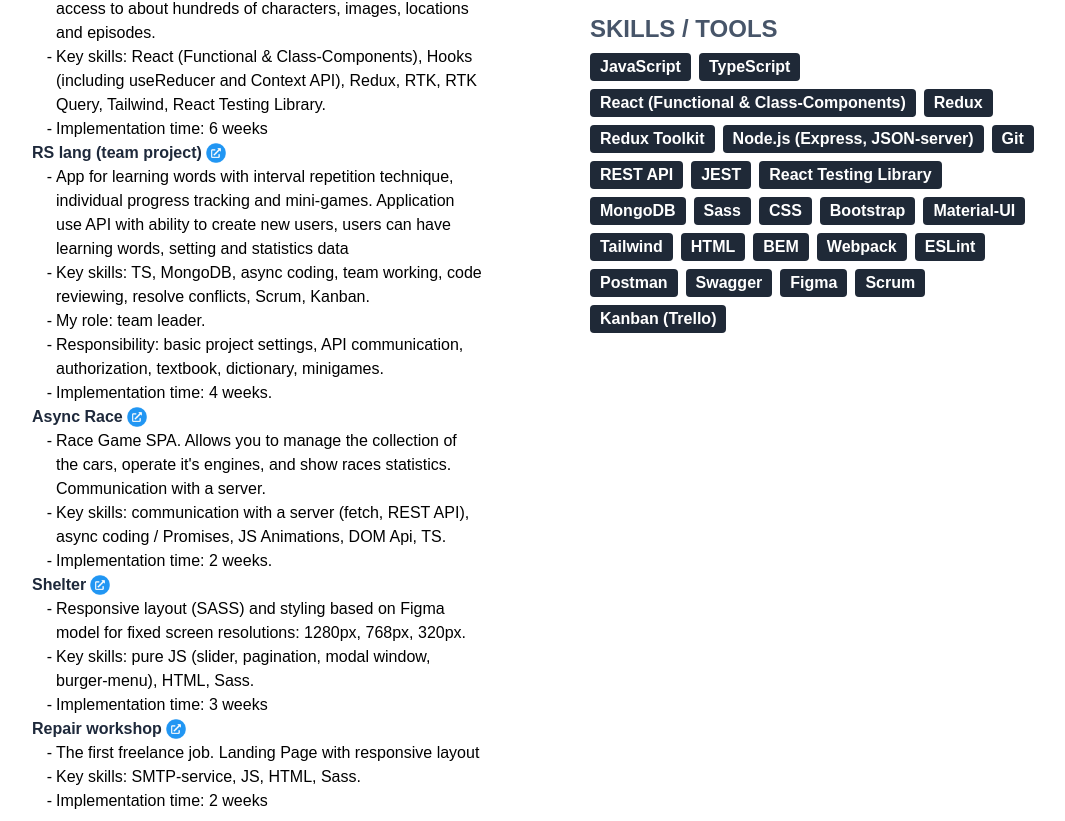
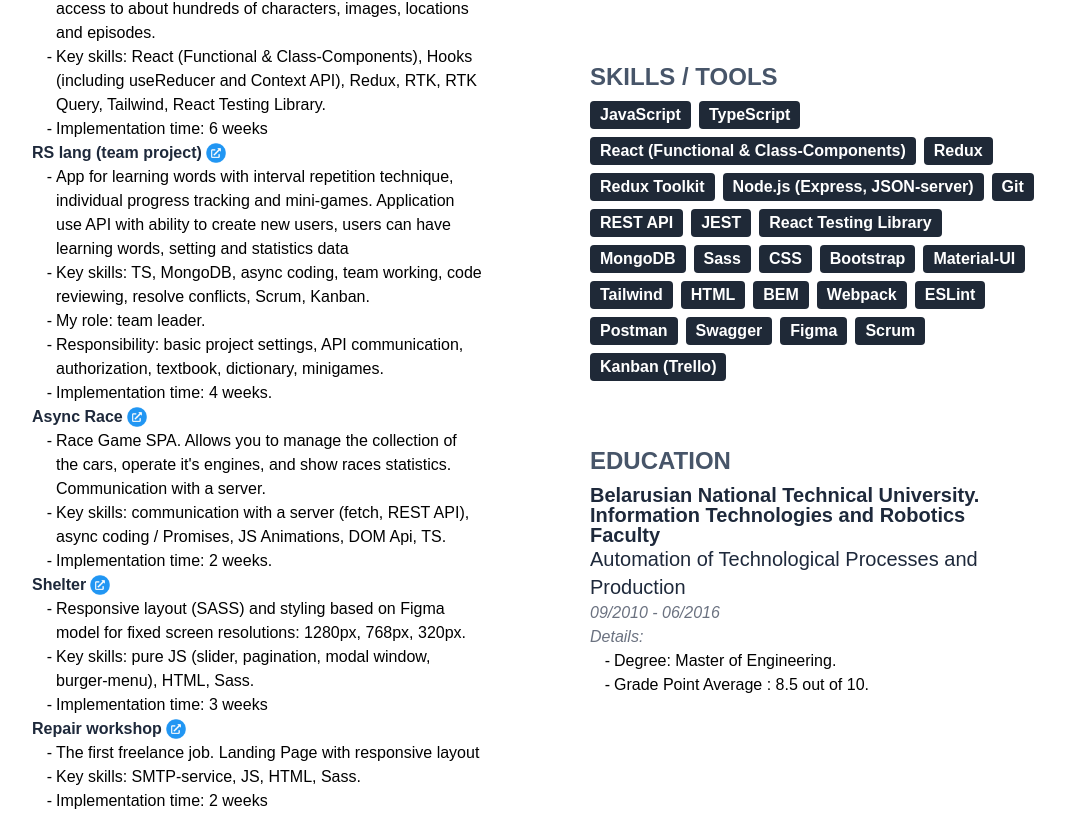
Before and after one commit to Vonubat/resume, a React (Create React App) app: page / in a window 1280 px wide. Shown: the part 712-1533 px from the top of the page, without its empty margins (104-1169 px from the left). Built offline with nearby package versions, Linux system fonts and the light colour scheme; what tw-elements would draw is missing.

Commit message:
feat: add Education component

```diff
--- /dev/null
+++ b/src/components/Education.tsx
@@ -0,0 +1,28 @@
+import React from 'react';
+
+function Education() {
+  return (
+    <div className="flex flex-col max-w-[450px] mx-2 my-2">
+      <h2 className="font-bold leading-loose text-2xl text-slate-600 uppercase">
+        Education
+      </h2>
+      <h3 className="font-semibold leading-none text-xl text-slate-800">
+        Belarusian National Technical University. Information Technologies and
+        Robotics Faculty
+      </h3>
+      <h4 className=" text-xl text-slate-800 flex items-center gap-1">
+        Automation of Technological Processes and Production
+      </h4>
+      <h5 className="font-light italic leading-normal text-gray-500">
+        09/2010 - 06/2016
+      </h5>
+      <h5 className="font-light italic leading-thin text-gray-500">Details:</h5>
+      <ul className="marker:content-['-'] ml-5">
+        <li className="pl-1">Degree: Master of Engineering.</li>
+        <li className="pl-1">Grade Point Average : 8.5 out of 10.</li>
+      </ul>
+    </div>
+  );
+}
+
+export default Education;
--- a/src/components/Main.tsx
+++ b/src/components/Main.tsx
@@ -1,4 +1,5 @@
 import React from 'react';
+import Education from './Education';
 import SkillsAndTools from './SkillsAndTools';
 import WorkExperienceRSSchool from './WorkExperienceRSSchool';
 import WorkExperienceVector from './WorkExperienceVector';
@@ -9,9 +10,10 @@
       <section className="left">
         <WorkExperienceRSSchool />
       </section>
-      <section className="right">
+      <section className="right flex flex-col gap-10">
         <WorkExperienceVector />
         <SkillsAndTools />
+        <Education />
       </section>
     </main>
   );
```
